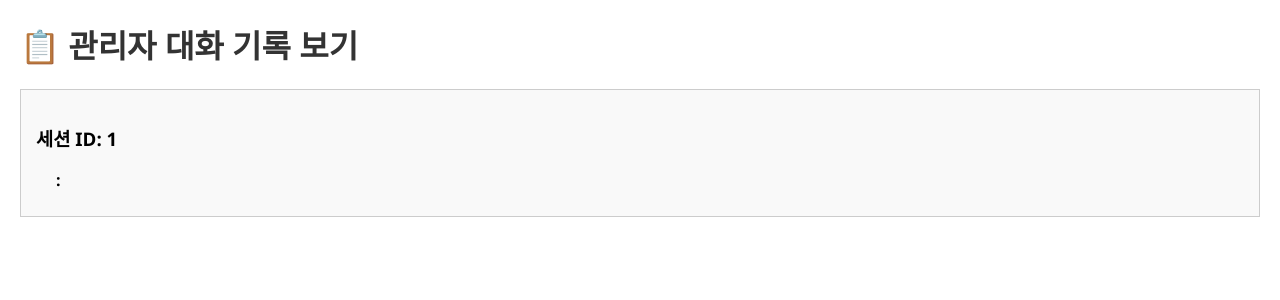
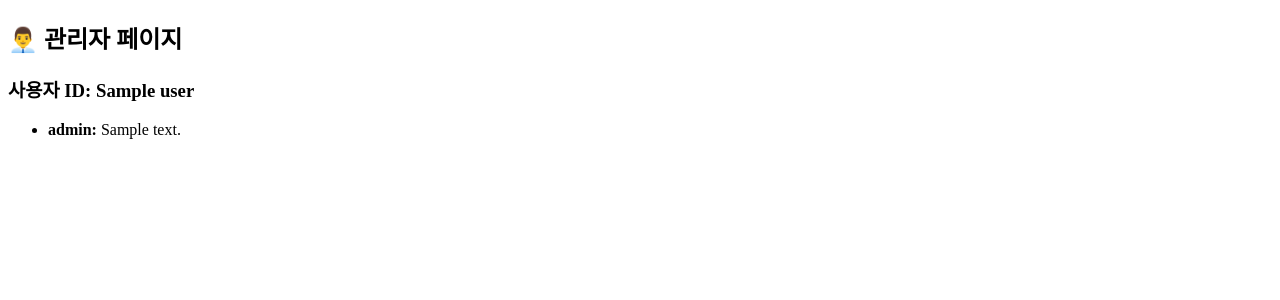
Before and after one commit to minheok/Nasky, a Flask app: template templates/admin.html in a window 1280 px wide. Shown: the top 300 px of the page. Run offline with Flask 3, Linux system fonts and the light colour scheme; the template is opened without the code that fills it: most values are stand-ins (such as "Sample title", 1, 10 or a date in 2020); parts of the project's set-up code (start-up, migrations or seed data) failed here and were passed over.

Commit message:
FIXING admin_page

```diff
--- a/app.py
+++ b/app.py
@@ -116,7 +116,7 @@ def admin():
             logs = json.load(f)
     else:
         logs = []
-    return render_template("admin.html", chat_logs=chat_histories)
+    return render_template("admin.html", all_histories=chat_histories)
 
 if __name__ == "__main__":
     port = int(os.environ.get("PORT", 5000))
--- a/templates/admin.html
+++ b/templates/admin.html
@@ -2,52 +2,17 @@
 <html lang="ko">
 <head>
   <meta charset="UTF-8">
-  <title>📋 관리자 대화 기록 보기</title>
-  <style>
-    body {
-      font-family: 'Segoe UI', sans-serif;
-      margin: 20px;
-    }
-    h1 {
-      color: #333;
-    }
-    .session {
-      border: 1px solid #ccc;
-      padding: 15px;
-      margin-bottom: 20px;
-      background-color: #f9f9f9;
-    }
-    .message {
-      margin-left: 20px;
-      margin-bottom: 10px;
-    }
-    .role {
-      font-weight: bold;
-      color: #007BFF;
-    }
-    .content {
-      white-space: pre-wrap;
-    }
-  </style>
+  <title>관리자 페이지</title>
 </head>
 <body>
-  <h1>📋 관리자 대화 기록 보기</h1>
-
-  {% if chat_logs %}
-    {% for session_id, messages in chat_logs.items() %}
-      <div class="session">
-        <h3>세션 ID: {{ session_id }}</h3>
-        {% for message in messages %}
-            {% if msg.role != "system" %}
-                <div class="message">
-                    <strong>{{ msg.role }}:</strong> {{ msg.content }}
-                </div>
-            {% endif %}
-        {% endfor %}
-      </div>
-    {% endfor %}
-  {% else %}
-    <p>저장된 대화 기록이 없습니다.</p>
-  {% endif %}
+  <h2>👨‍💼 관리자 페이지</h2>
+  {% for user, logs in all_histories.items() %}
+    <h3>사용자 ID: {{ user }}</h3>
+    <ul>
+      {% for log in logs %}
+        <li><strong>{{ log.role }}:</strong> {{ log.content }}</li>
+      {% endfor %}
+    </ul>
+  {% endfor %}
 </body>
 </html>
```
